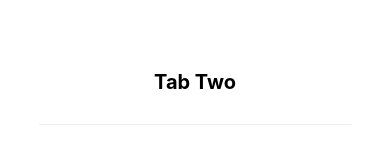
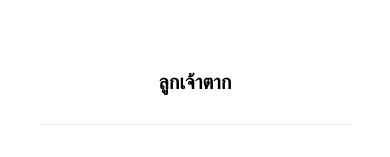
Before and after one commit to Lamoonpunth/Daddy-Bingo-s-Pizza, a React Native app in the folder bingoPizza/: screen /TabTwo in a window 390 px wide. Shown: the part 212-369 px from the top of the page. Built offline with nearby package versions, Linux system fonts and the light colour scheme; what expo-linking would draw is missing.

Commit message:
ลูกเจ้าตาก

```diff
--- a/bingoPizza/screens/TabTwoScreen.tsx
+++ b/bingoPizza/screens/TabTwoScreen.tsx
@@ -6,7 +6,7 @@ import { Text, View } from '../components/Themed';
 export default function TabTwoScreen() {
   return (
     <View style={styles.container}>
-      <Text style={styles.title}>Tab Two</Text>
+      <Text style={styles.title}>ลูกเจ้าตาก</Text>
       <View style={styles.separator} lightColor="#eee" darkColor="rgba(255,255,255,0.1)" />
       <EditScreenInfo path="/screens/TabTwoScreen.tsx" />
     </View>
```
